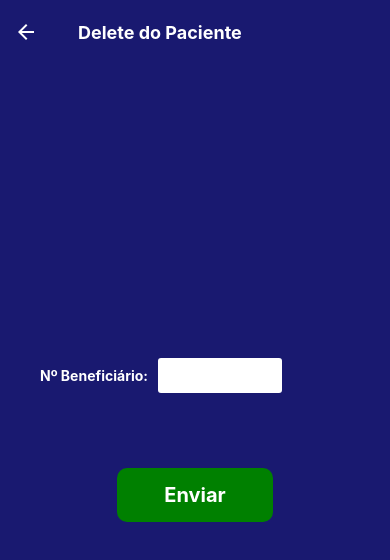
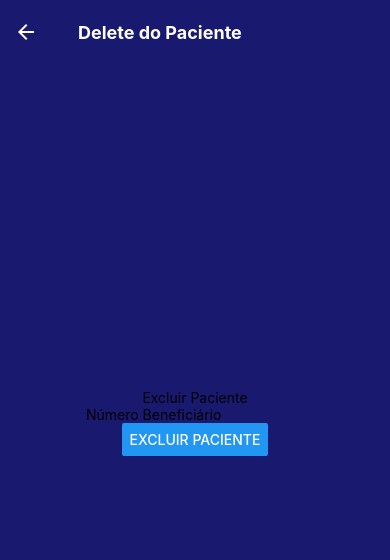
Before and after one commit to Ryan-Felix/App_Clinica, a React Native app: screen /DeleteP in a window 390 px wide. Shown: the top 560 px of the page. Built offline with nearby package versions, Linux system fonts and the light colour scheme.

Commit message:
Update index.js
Acréscimo do Banco de Dados e otimização

```diff
--- a/src/screens/Paciente/Delete/index.js
+++ b/src/screens/Paciente/Delete/index.js
@@ -1,50 +1,48 @@
-import { FlatList, StyleSheet, Text, View, TouchableOpacity } from 'react-native';
+import React, { useState } from 'react';
+import { View, Text, TextInput, Button, Alert } from 'react-native';
 import styles from './style';
-import Input from '../../../components/InputBar';
 import { useRoute } from '@react-navigation/native'
 
-export default function HomeP({ navigation }) {
-
+export default function DeletePaciente({navigation}) {
   const routes = useRoute();
-
   const GetP = () => {
-    navigation.navigate('GetP');
+  navigation.navigate('GetP');
   };
 
-  const PostP = () => {
-    navigation.navigate('PostP');
-  };
+  const [numeroBeneficiario, setNumeroBeneficiario] = useState('');
 
-  const PutP = () => {
-    navigation.navigate('PutP');
-  };
+  const handleDelete = async () => {
+    try {
+      const response = await fetch(`http://etec199-2021-robsondias.atwebpages.com/SW/clinicaPHP/delete/delete.php?numeroBeneficiario=${numeroBeneficiario}`, {
+        method: 'DELETE',
+        headers: {
+          'Content-Type': 'application/json',
+        },
+      });
 
-  const DeleteP = () => {
-    navigation.navigate('DeleteP');
+      const data = await response.json();
+
+      if (response.ok) {
+        GetP();
+      } else {
+        Alert.alert('Erro', data.mensagem);
+      }
+    } catch (error) {
+      console.error('Erro ao excluir paciente:', error);
+    }
   };
 
   return (
     <View style={styles.container}>
-      <View style={styles.row}>
-        <View style={styles.column}>
-          <View style={styles.inputDiv}>
-            <Text style={styles.Text}>Nº Beneficiário:</Text>
-            <Input style={styles.input} />
-          </View>
-        </View>
-      </View>
-
-
-      <TouchableOpacity style={styles.sendButton} onPress={''}>
-          <Text style={styles.sendButtonText}>Enviar</Text>
-        </TouchableOpacity>
-
-
+      <Text style={styles.text}>Excluir Paciente</Text>
+      <TextInput
+        style={styles.input}
+        placeholder="Número Beneficiário"
+        onChangeText={(text) => setNumeroBeneficiario(text)}
+        value={numeroBeneficiario}
+        keyboardType="numeric"
+      />
+      <Button title="Excluir Paciente" onPress={handleDelete} />
     </View>
-
-
-
-
-
   );
-};
+}
```
